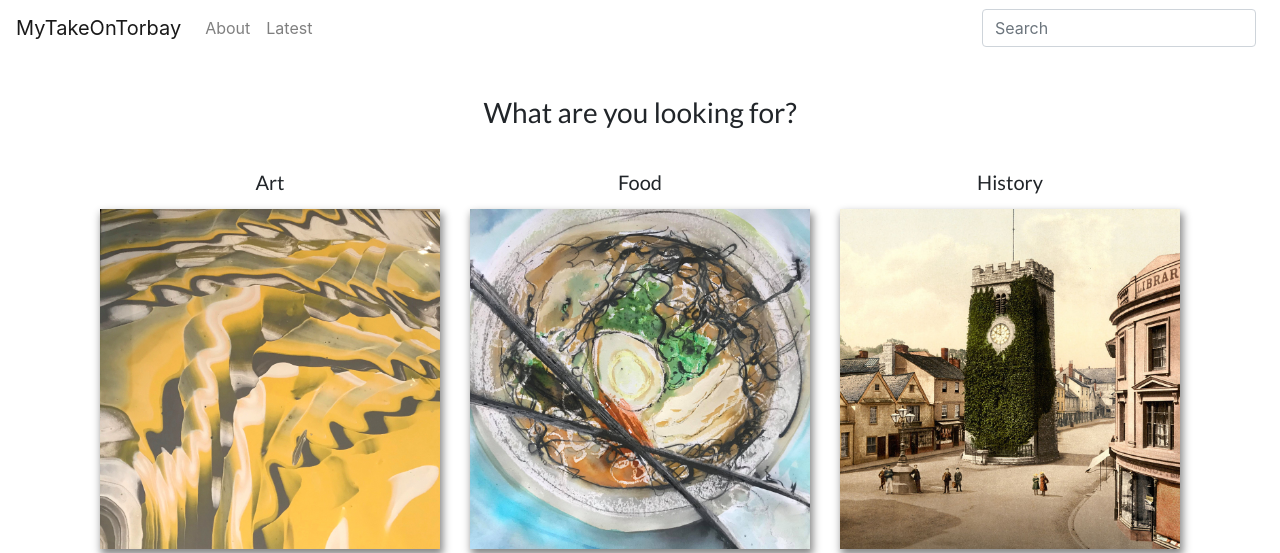
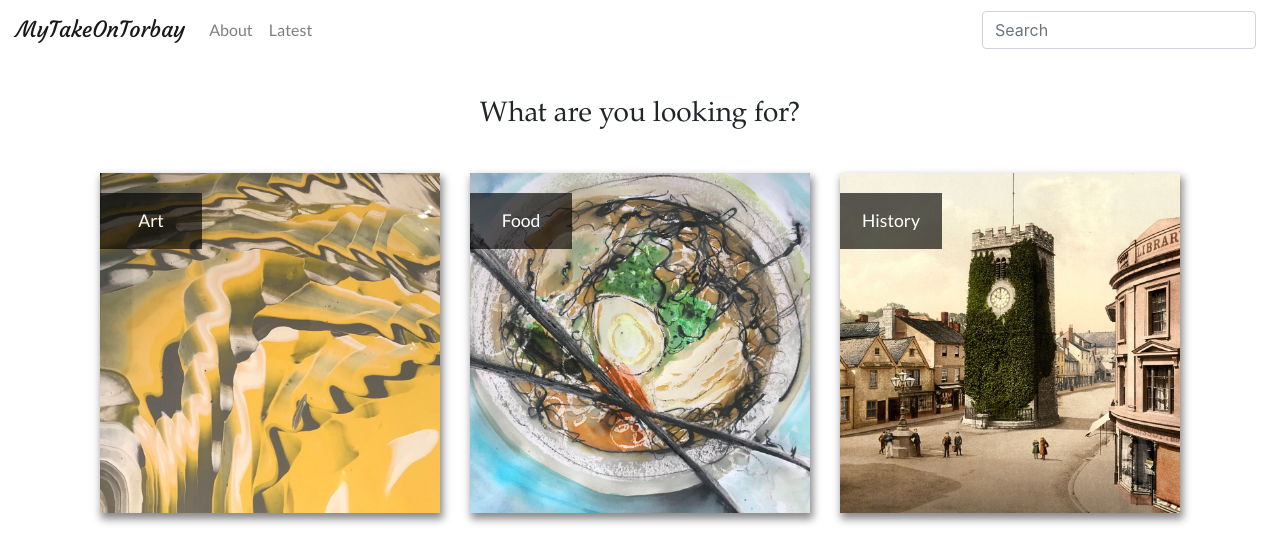
Before and after one commit to charlesday99/Python-Events-Manager, a Flask app: page / in a window 1280 px wide. Shown: the top 553 px of the page. Run offline with Flask 2, Linux system fonts and the light colour scheme; some libraries are stand-ins or nearby versions.

Commit message:
Various style changes - fonts + tiles styling is now different.

```diff
--- a/app/static/css/stylesheet.css
+++ b/app/static/css/stylesheet.css
@@ -1,29 +1,9 @@
 @font-face { font-family: lato; src: url('/fonts/Lato-Regular.ttf'); }
-
-
-.fa-linkedin {
-	margin-left:10px;
-}
-
-#me-image img {
-	margin-right: 25px;
-	border-radius: 10px;
-}
-
-@media (max-width: 800px) {
-	#me-image img {
-		display: none;
-	}
-}
+@font-face { font-family: courgette; src: url('/fonts/Courgette-Regular.ttf'); }
+@font-face { font-family: garamond; src: url('/fonts/Garamond.ttf'); }
 
 .image-text {
 	display: inline-block;
-}
-
-.content-title {
-	margin-top: 40px;
-	margin-bottom: 40px;
-	text-align: center;
 }
 
 .page-header {
@@ -33,11 +13,11 @@
 }
 
 .post-links, a {
-	color: #c40000;
+	color: #000;
 }
 
 .post-links, a:hover {
-	color: #de1616;
+	color: #000;
 }
 
 .index-img {
@@ -58,9 +38,34 @@ p {
 	font-size: 110%;
 }
 
+/* titles are defined here. */
+
+.content-title {
+	font-family: garamond;
+	margin-top: 40px;
+	margin-bottom: 40px;
+	text-align: center;
+}
+
+.proj-title {
+	font-size: 24px;
+	font-family: garamond;
+	margin-bottom: 15px;
+}
+
 .navbar {
 	color: #FFFFFF;
 	background-color: #FFFFFF;
+}
+
+.navbar-brand {
+	font-size: 22px;
+	/* color: #00c29b !important; */
+	font-family: courgette;
+}
+
+.nav-link {
+	font-family: lato;
 }
 
 .site-btn {
@@ -72,10 +77,6 @@ p {
 
 .site-btn:hover, .af-btn:hover, .af-btn:active {
 	color: #FFF;
-}
-
-.proj-title {
-	margin-bottom: 15px;
 }
 
 .image-container {
@@ -95,41 +96,14 @@ p {
 	object-fit: cover;
 }
 
-.after {
-	font-family: lato, sans-serif;
-	padding: 20px 20px 20px 20px;
-}
-
-.af-btn {
-	color: #FFF;
-	position: absolute;
-	display: none;
-	bottom: 0;
-	left: 50%;
-	transform: translateX(-50%);
-	margin-bottom: 20px;
-	background-color: Transparent;
-	border-color: #FFFFFF;
-}
-
-.image-container .after {
+.imageCaption {
+	top: 20px;
+	min-width: 30%;
+	max-width: 90%;
+	padding: 15px;
     position: absolute;
-    top: 0;
-    left: 0;
-    width: 100%;
-    height: 100%;
-    display: none;
     color: #FFF;
-	text-align: center;
-}
-
-.image-container:hover .after {
-    display: block;
-    background: rgba(0, 0, 0, .8);
-}
-
-.image-container:hover .af-btn {
-	display: block;
+	background: rgba(0, 0, 0, .65);
 }
 
 .fade-in {
@@ -139,6 +113,7 @@ animation: fadeIn ease 0.5s;
 -o-animation: fadeIn ease 0.5s;
 -ms-animation: fadeIn ease 0.5s;
 }
+
 @keyframes fadeIn {
 0% {opacity:0;}
 100% {opacity:1;}
--- a/app/templates/blog.html
+++ b/app/templates/blog.html
@@ -11,7 +11,6 @@
     <div class="row">
       {% for entry in object_list %}
       <div class="col-lg-4 col-md-6 text-center">
-        <h5 class="proj-title"><a href="{% if entry.published %}{{ url_for('detail', slug=entry.slug) }}{% else %}{{ url_for('edit', slug=entry.slug) }}{% endif %}" alt="{{ entry.title }} page.">{{ entry.title }}</a></h5>
         <div class="image-container">
           {% if entry.banner_id %}
           <img class="proj-img" src="{{ banner_images[entry.banner_id] }}" alt="{{ entry.title }} thumbnail.">
@@ -26,8 +25,7 @@
               <img class="proj-img" src="/img/placeholder.jpg" alt="{{ entry.title }} thumbnail.">
             {% endif %}
           {% endif %}
-          <div class="after fade-in"></div>
-          <a href="{% if entry.published %}{{ url_for('detail', slug=entry.slug) }}{% else %}{{ url_for('edit', slug=entry.slug) }}{% endif %}" type="button" class="btn af-btn fade-in">Go</a>
+          <p class="imageCaption">{{ entry.title }}</p>
         </div>
       </div>
       {% else %}
--- a/app/templates/index.html
+++ b/app/templates/index.html
@@ -11,27 +11,27 @@
   <div class="container">
     <div class="row">
       <div class="col-lg-4 col-md-6 text-center">
-        <h5 class="proj-title">Art</h5>
         <div class="image-container">
-          <img class="proj-img" src="/img/artCategory.jpg" alt="artCategory">
-          <div class="after fade-in">Find local artists and galleries</div>
-          <a href="{{ url_for('blog', q='art') }}" type="button" class="btn af-btn fade-in" alt="Show Art posts.">Go</a>
+          <a href="{{ url_for('blog', q='art') }}">
+            <img class="proj-img" src="/img/artCategory.jpg" alt="artCategory">
+            <p class="imageCaption">Art</p>
+          </a>
         </div>
       </div>
       <div class="col-lg-4 col-md-6 text-center">
-        <h5 class="proj-title">Food</h5>
         <div class="image-container">
-          <img class="proj-img" src="/img/foodCategory.jpg" alt="historyCategory">
-          <div class="after fade-in">Find a number of exciting restaurants, cafés, and pubs around the bay</div>
-          <a href="{{ url_for('blog', q='food') }}" type="button" class="btn af-btn fade-in" alt="Show food posts.">Go</a>
+          <a href="{{ url_for('blog', q='food') }}">
+            <img class="proj-img" src="/img/foodCategory.jpg" alt="foodCategory">
+            <p class="imageCaption">Food</p>
+          </a>
         </div>
       </div>
       <div class="col-lg-4 col-md-6 text-center">
-        <h5 class="proj-title">History</h5>
         <div class="image-container">
-          <img class="proj-img" src="/img/historyCategory.jpg" alt="outdoorCategory">
-          <div class="after fade-in">Find a range of historical attractions</div>
-          <a href="{{ url_for('blog', q='history') }}" type="button" class="btn af-btn fade-in" alt="Show History posts.">Go</a>
+          <a href="{{ url_for('blog', q='history') }}">
+            <img class="proj-img" src="/img/historyCategory.jpg" alt="historyCategory">
+            <p class="imageCaption">History</p>
+          </a>
         </div>
       </div>
     </div>
```
Also changed, not shown: app/static/fonts/Courgette-Regular.ttf (added), app/static/fonts/Garamond.ttf (added), app/static/fonts/glyphicons-halflings-regular.ttf (deleted), app/static/fonts/glyphicons-halflings-regular.woff (deleted), 2 other files.
